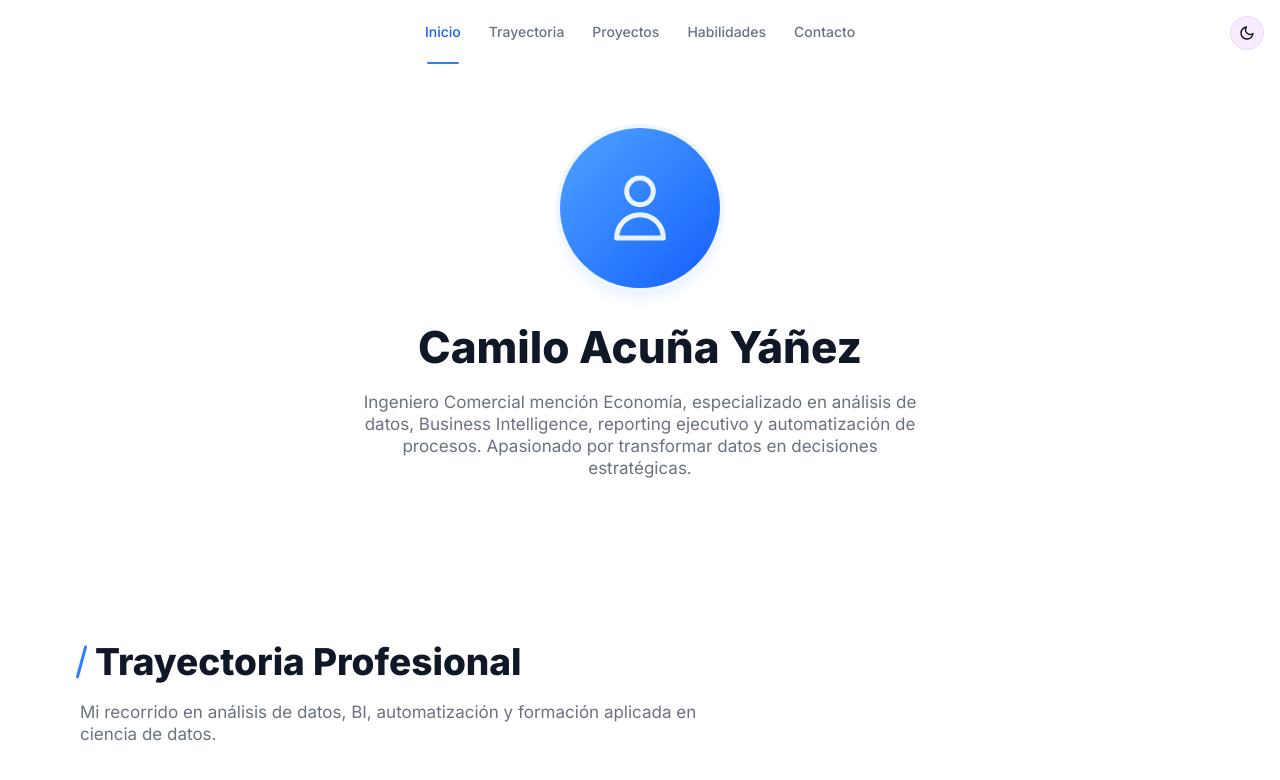
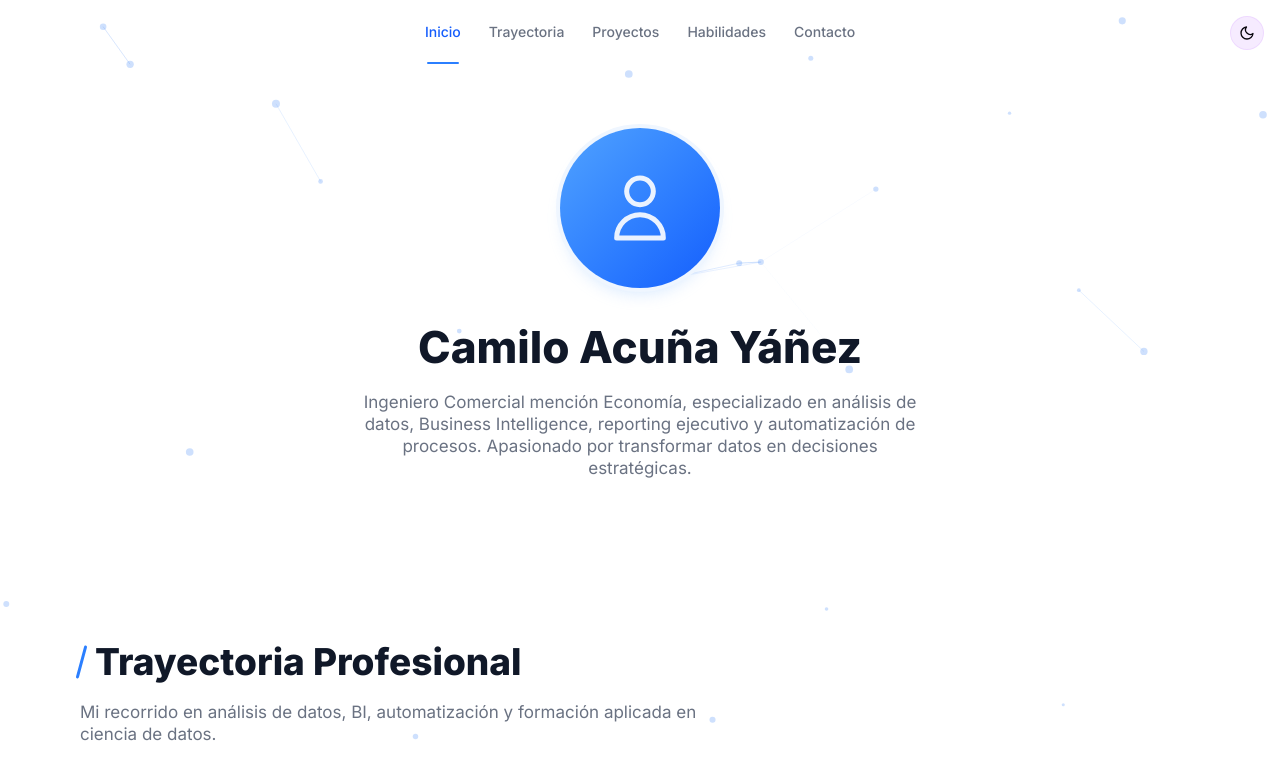
Before and after one commit to jorge-almarales22/cv_jorge_almarales, a React (Vite) app in the folder cv-react/: page / in a window 1280 px wide. Shown: the top 780 px of the page. Built offline with nearby package versions, Linux system fonts and the light colour scheme.

Commit message:
agregado particulas en el fondo de la landing page

```diff
--- a/cv-react/package.json
+++ b/cv-react/package.json
@@ -11,6 +11,9 @@
   },
   "dependencies": {
     "@tailwindcss/postcss": "^4.3.0",
+    "@tsparticles/engine": "^3.9.1",
+    "@tsparticles/react": "^3.0.0",
+    "@tsparticles/slim": "^3.9.1",
     "clsx": "^2.1.1",
     "framer-motion": "^12.40.0",
     "react": "^19.2.6",
--- a/cv-react/src/App.jsx
+++ b/cv-react/src/App.jsx
@@ -1,4 +1,5 @@
 import React from 'react';
+import BackgroundParticles from './components/BackgroundParticles';
 import Navbar from './components/Navbar';
 import ThemeToggle from './components/ThemeToggle';
 import Hero from './sections/Hero';
@@ -9,7 +10,8 @@ import Contact from './sections/Contact';
 
 function App() {
   return (
-    <div className="bg-background min-h-screen text-maintext transition-colors">
+    <div className="bg-background min-h-screen text-maintext transition-colors relative overflow-hidden">
+      <BackgroundParticles />
       <Navbar />
       <ThemeToggle />
       <main className="mx-auto relative z-0">
--- /dev/null
+++ b/cv-react/src/components/BackgroundParticles.jsx
@@ -0,0 +1,61 @@
+import { useState, useEffect, useCallback } from "react";
+import Particles, { initParticlesEngine } from "@tsparticles/react";
+import { loadSlim } from "@tsparticles/slim";
+
+const BackgroundParticles = () => {
+  const [init, setInit] = useState(false);
+
+  useEffect(() => {
+    initParticlesEngine(async (engine) => {
+      await loadSlim(engine);
+    }).then(() => {
+      setInit(true);
+    });
+  }, []);
+
+  const particlesLoaded = useCallback(() => {}, []);
+
+  const options = {
+    background: { color: { value: "transparent" } },
+    fpsLimit: 60,
+    interactivity: {
+      events: {
+        onHover: { enable: true, mode: "grab" },
+      },
+      modes: {
+        grab: { distance: 180, links: { opacity: 0.25, color: "#3b82f6" } },
+      },
+    },
+    particles: {
+      color: { value: "#3b82f6" },
+      links: { color: "#3b82f6", distance: 150, enable: true, opacity: 0.15, width: 1 },
+      move: { enable: true, speed: 0.8, direction: "none", random: false, straight: false, outModes: { default: "bounce" } },
+      number: { density: { enable: true, area: 800 }, value: 50 },
+      opacity: { value: 0.25 },
+      shape: { type: "circle" },
+      size: { value: { min: 1.5, max: 4 } },
+    },
+    detectRetina: false,
+  };
+
+  if (!init) return null;
+
+  return (
+    <Particles
+      id="tsparticles"
+      options={options}
+      particlesLoaded={particlesLoaded}
+      style={{
+        position: "absolute",
+        zIndex: -1,
+        top: 0,
+        left: 0,
+        width: "100%",
+        height: "100%",
+        pointerEvents: "auto",
+      }}
+    />
+  );
+};
+
+export default BackgroundParticles;
```
Also changed, not shown: 1 other file (tests, documents, lock files or other folders).
